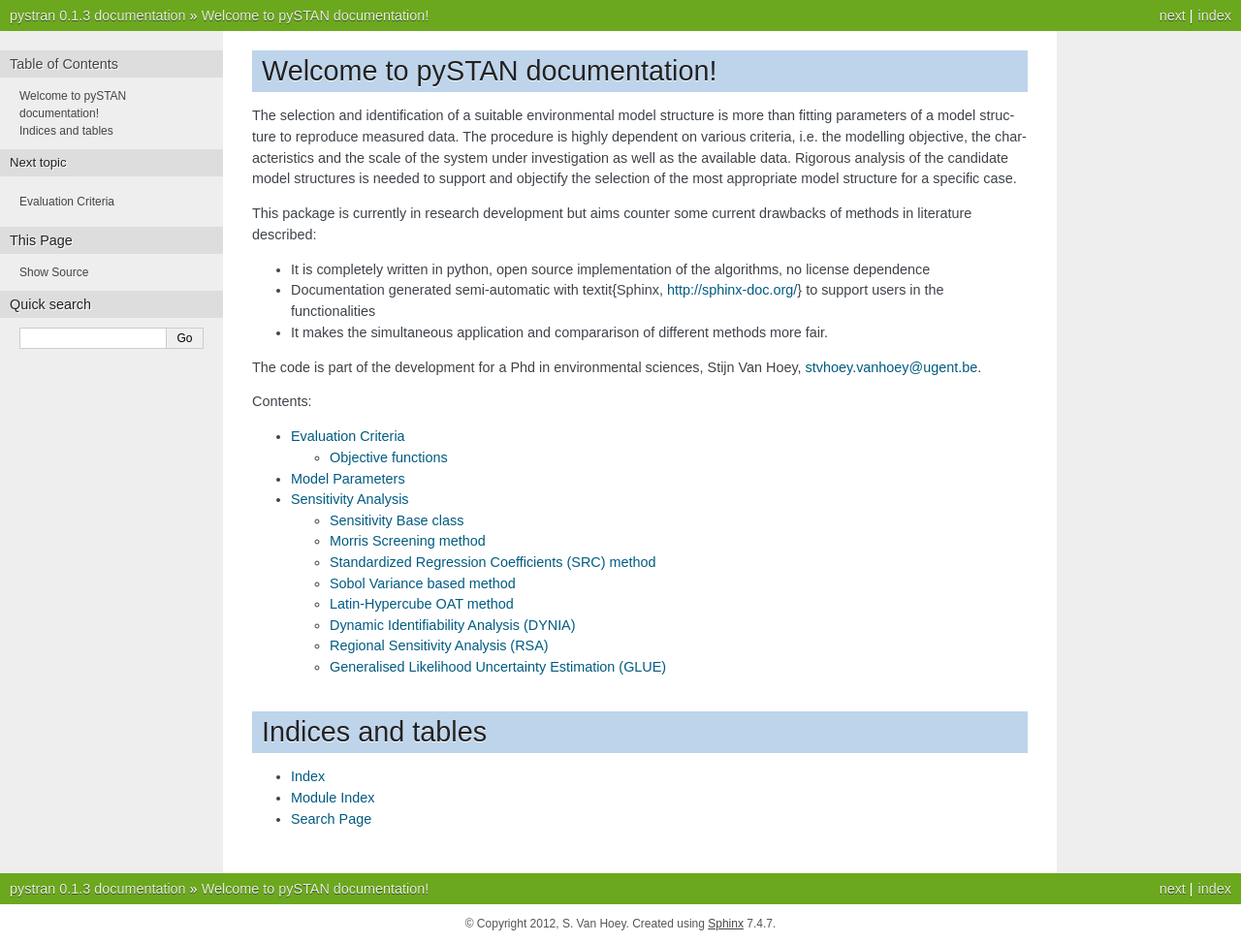
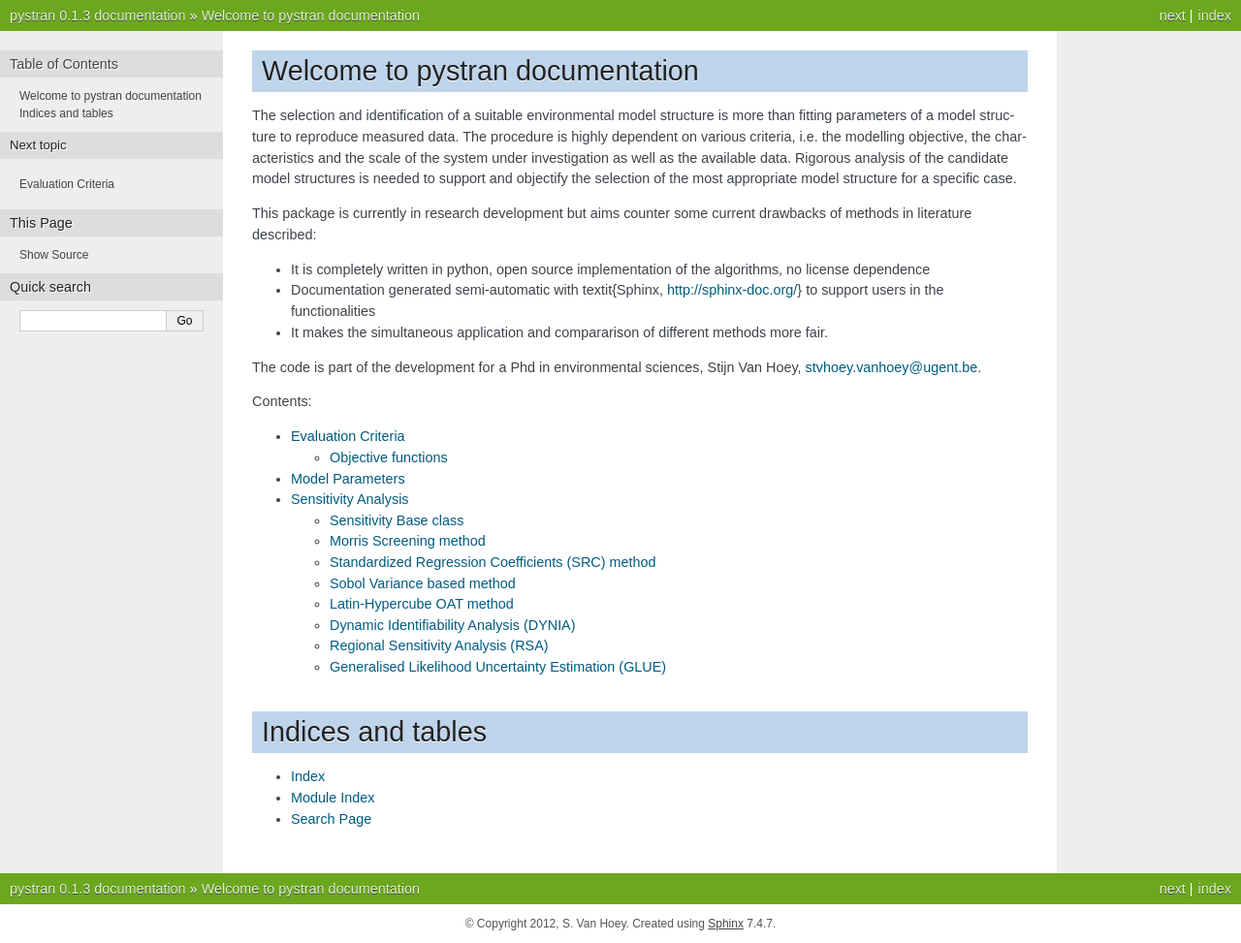
Before and after one commit to stijnvanhoey/pystran, a Sphinx documentation site: the page built from docs/source/index.rst, in a window 1280 px wide. Shown: the whole page at 97% size. Built offline with Sphinx 7.4.7, drawn with Linux system fonts in a browser that asks for light colours.

Commit message:
building and pushing docs

```diff
--- a/docs/source/conf.py
+++ b/docs/source/conf.py
@@ -34,7 +34,14 @@
     'sphinx.ext.coverage',
     'sphinx.ext.mathjax',
     'sphinx.ext.viewcode',
+    'numpydoc',
+    'sphinx.ext.autosummary',
+    'matplotlib.sphinxext.mathmpl'
 ]
+
+# not automatically make a summary list of all class members
+# which causes a bunch of warnings
+numpydoc_show_class_members = False
 
 # Add any paths that contain templates here, relative to this directory.
 templates_path = ['_templates']
--- a/docs/source/index.rst
+++ b/docs/source/index.rst
@@ -1,9 +1,9 @@
-.. pySTAN documentation master file, created by
+.. pystran documentation master file, created by
    sphinx-quickstart on Wed Nov 07 16:28:58 2012.
    You can adapt this file completely to your liking, but it should at least
    contain the root `toctree` directive.
 
-Welcome to pySTAN documentation!
+Welcome to pystran documentation
 ==================================
 
 The selection and identification of a suitable environmental model structure is more than fitting parameters
```
